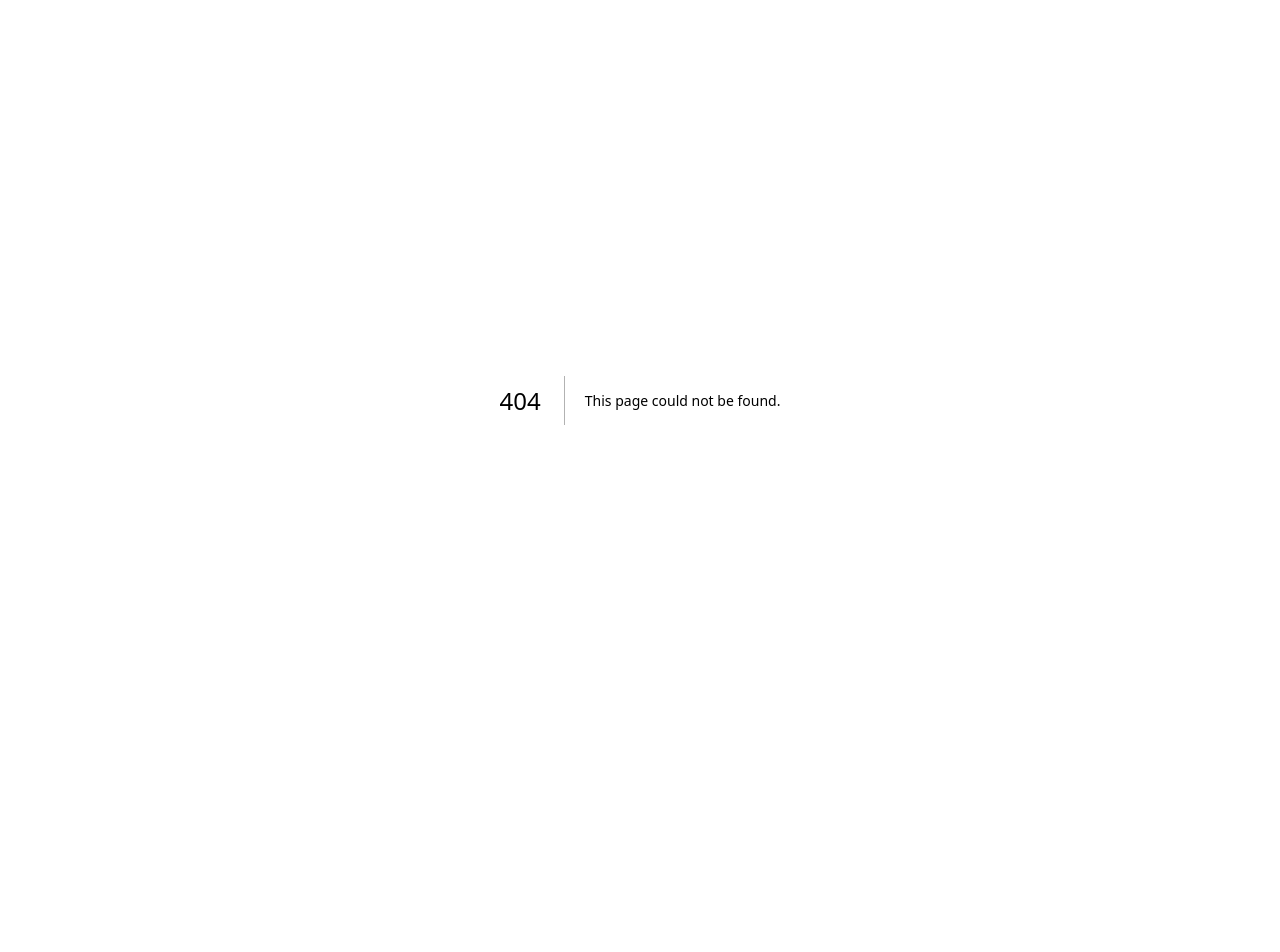
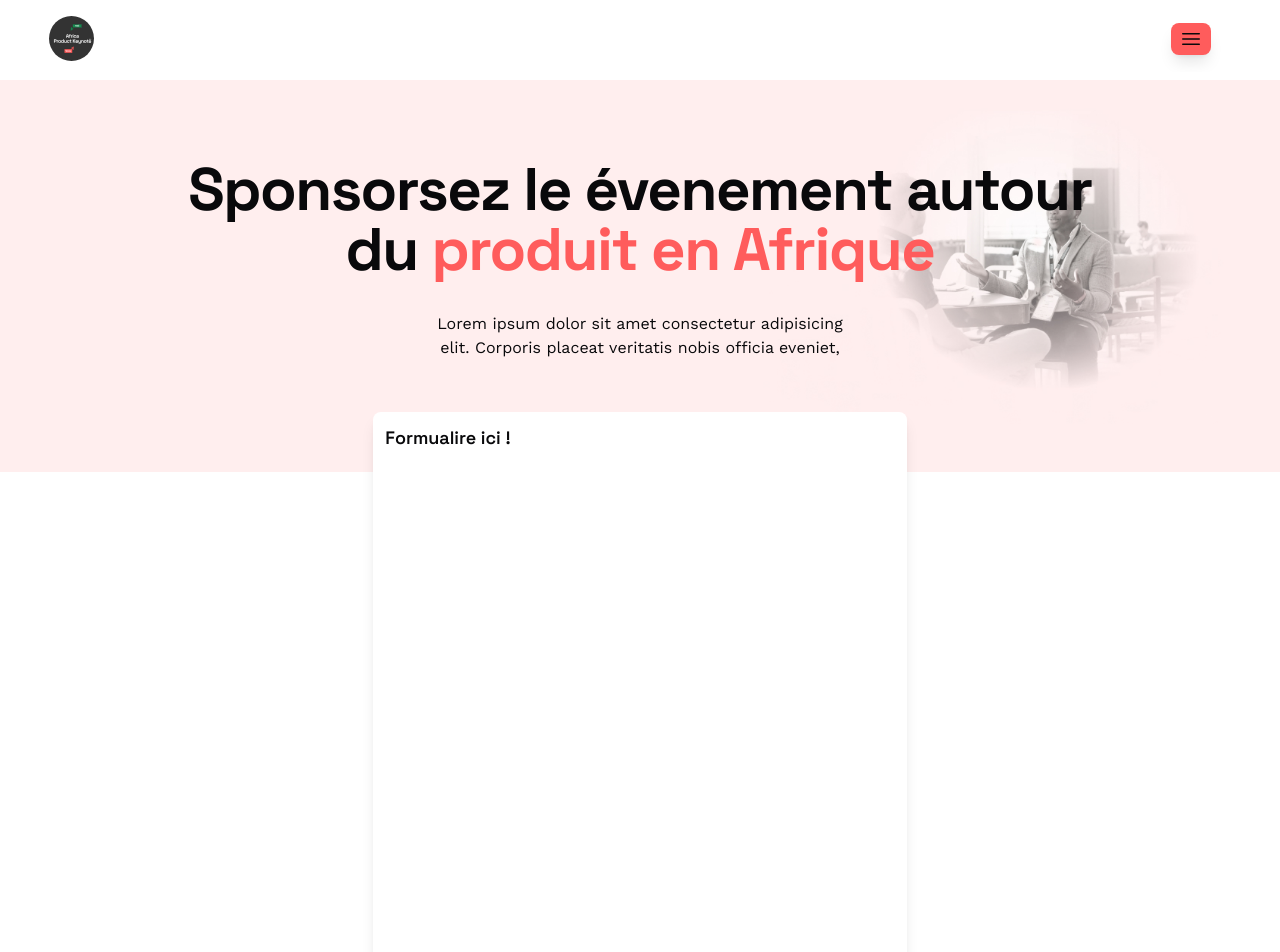
Before and after one commit to massdx/fof-apk24, a Next.js app: page /formulaire-sponsor in a window 1280 px wide. Before the commit this address had no page. Shown: the top 952 px of the page. Before the commit the page ends 800 px from the top, so only its background shows below. Built offline with nearby package versions, Linux system fonts and the light colour scheme.

Commit message:
add sponsor page

```diff
--- /dev/null
+++ b/src/app/formulaire-sponsor/page.tsx
@@ -0,0 +1,25 @@
+import Heading from "@/components/heading";
+import Navbar from "@/components/nav-bar";
+
+export default function FormulaireSponsor() {
+    return <>
+        <Navbar />
+        <section className="lg:min-h-screen  md:py-20 ld:py-0 ">
+            <div className=" bg-[url(/assets/img/bg2.jpg)] bg-right mb-5 bg-cover bg-no-repeat py-20">
+                <Heading>
+                    <h1 className="section-title md:text-center"> Sponsorsez  le évenement autour  <br />du <span className="text-primary">produit en Afrique</span></h1>
+                </Heading>
+                <p className=" md:w-2/6 md:my-8 my-5  mx-auto md:text-center">
+                    Lorem ipsum dolor sit amet consectetur adipisicing elit. Corporis placeat veritatis nobis officia eveniet,</p>
+            </div>
+            <div className=" w-11/12 md:w-6/12 lg:w-5/12 mx-auto  ">
+                <div className="bg-white shadow-lg -translate-y-20 h-screen w-full rounded-lg p-3 ">
+                    <Heading>
+                        <h2 className="text-lg font-semibold">Formualire ici !</h2>
+                    </Heading>
+                </div>
+            </div>
+        </section>
+
+    </>
+}
--- /dev/null
+++ b/src/app/merci/page.tsx
@@ -0,0 +1,5 @@
+export function merci () {
+    return <section>
+
+    </section>
+}
```
Also changed, not shown: public/assets/img/bg2.jpg (added).
